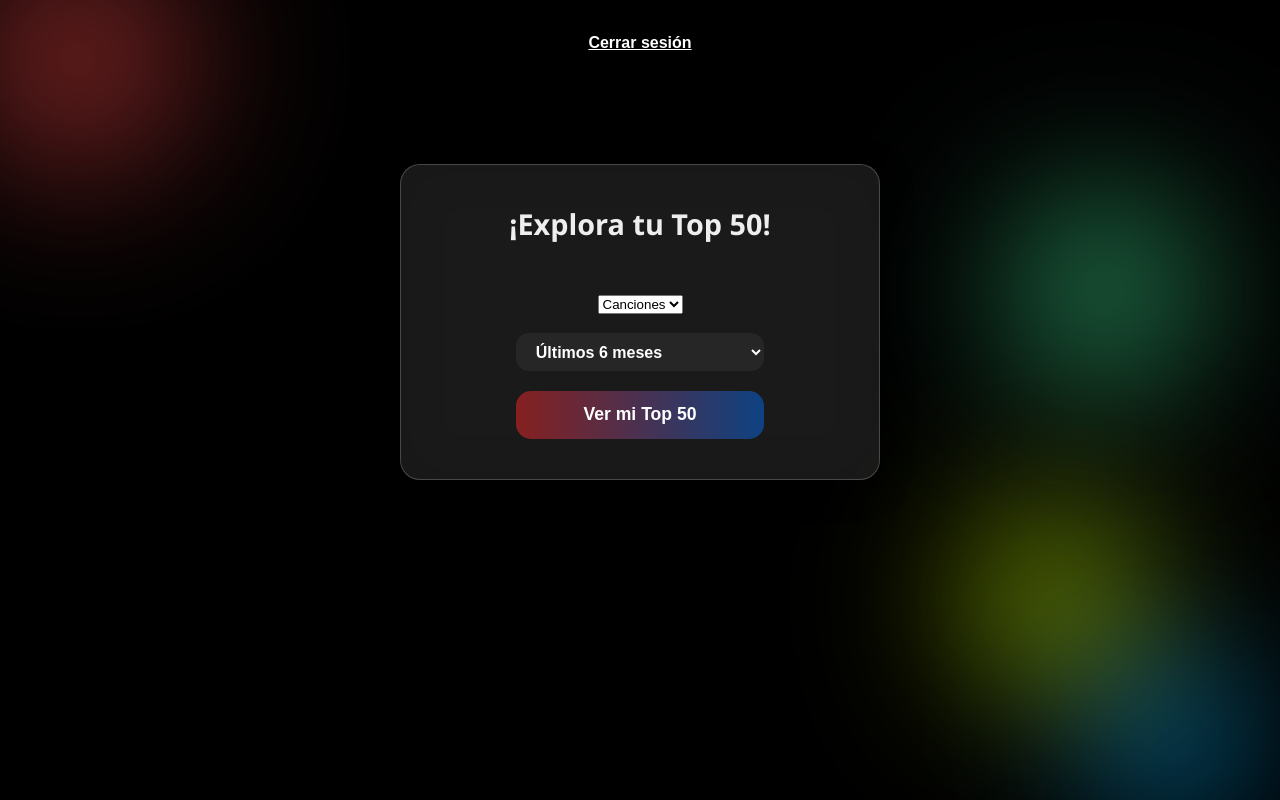
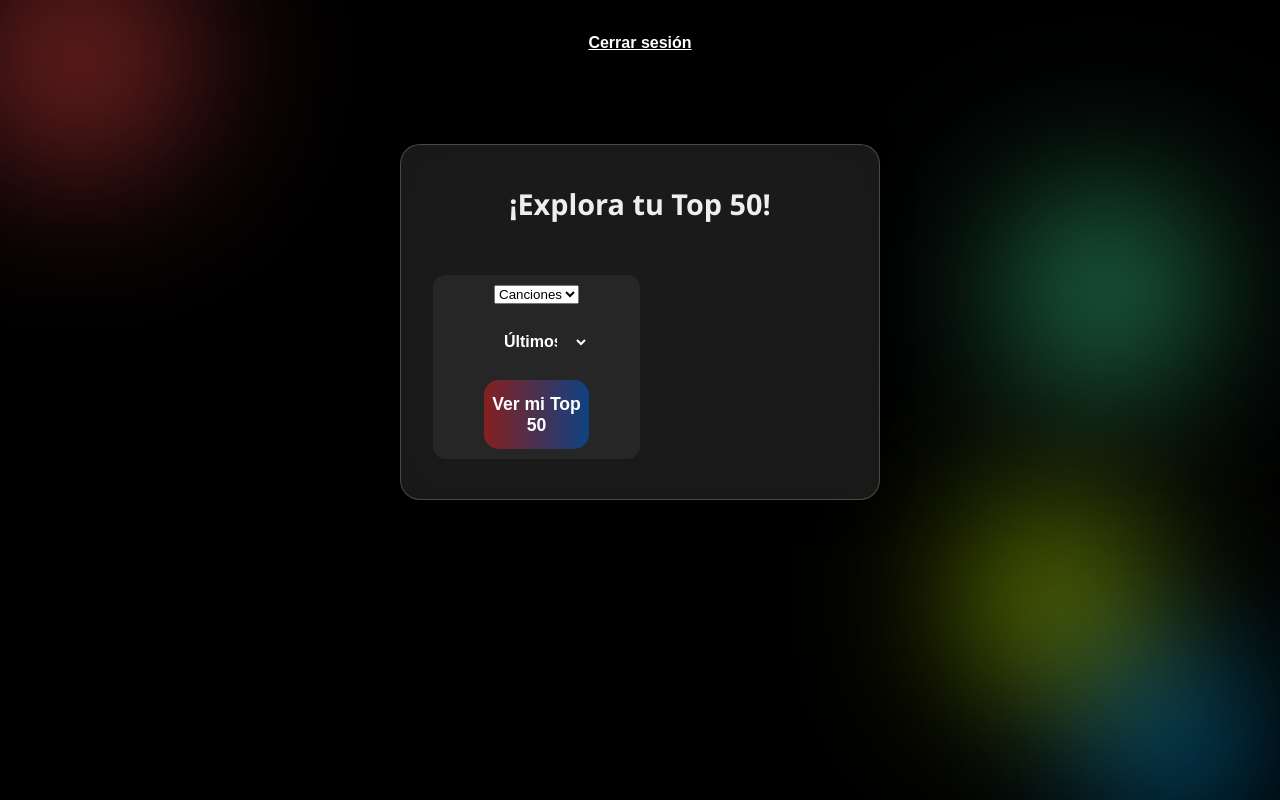
Before and after one commit to manuel-0310/spotify, a plain HTML site: page top50.html in a window 1280 px wide. Drawn offline with Linux system fonts and the light colour scheme; sample sign-in values are in the browser's storage.

Commit message:
Update style.css

```diff
--- a/style.css
+++ b/style.css
@@ -138,7 +138,7 @@ body::after {
 }
 
 /* Estilo para el select de periodo de tiempo */
-#time-range {
+#time-range, #top-form {
   padding: 0.6rem 1rem;
   border-radius: 13px;
   border: none;
```
